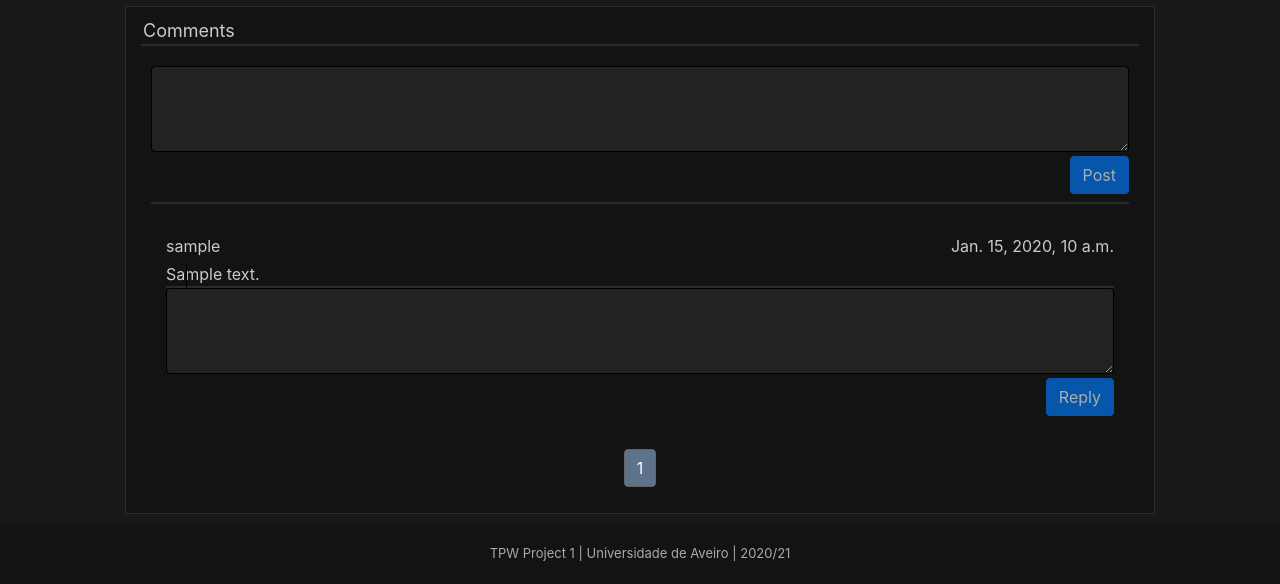
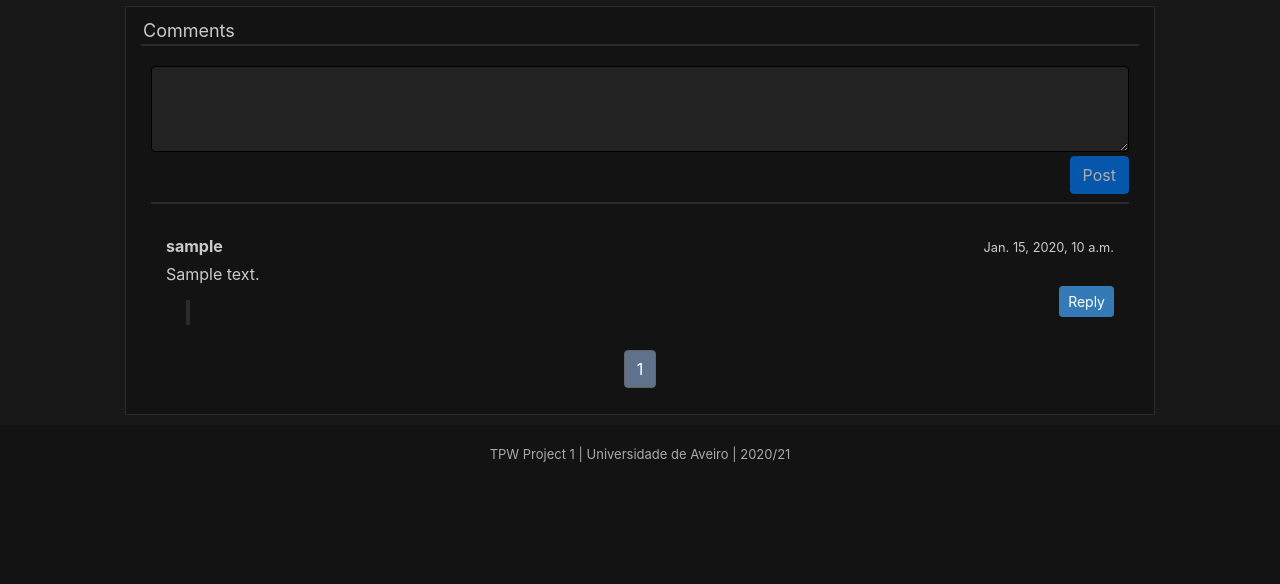
Before and after one commit to Dioben/TPW01, a Django app: page /chapter/1/1/1/ in a window 1280 px wide. Shown: the part 451-1035 px from the top of the page. After the commit the page ends 913 px from the top, so only its background shows below. Run offline with Django 3.2, Linux system fonts and the light colour scheme; tables that the repository leaves empty hold one stand-in row (values such as "Sample post"); some libraries are stand-ins or nearby versions.

Commit message:
Chapter list, chapter page, comments Also 2 line description on lists

```diff
--- a/TPW01/urls.py
+++ b/TPW01/urls.py
@@ -37,7 +37,7 @@ urlpatterns = [
     path('bookeditor/<int:book>', views.bookEditor, name="book editor"),
     path('submitbook/<int:book>',views.submitbook, name="book poster"),
     path('deletebook/<int:book>',views.deletebook, name="book deleter"),
-    path('submitchapter/<int:chapter>', views.submitchapter, name="chapter poster"),
+    path('submitchapter/<int:chapterid>', views.submitchapter, name="chapter poster"),
     path('deletechapter/<int:chapterid>', views.deletechapter, name="chapter deleter"),
     path('comment/',views.postcomment,name="commentpost")
 ]
--- a/app/static/css/css.css
+++ b/app/static/css/css.css
@@ -169,7 +169,7 @@ body {
 .comment-children:not(:empty) {
     margin: -25px 0 0 20px;
     padding: 25px 0 0 29px;
-    border-left: solid black 1px;
+    border-left: solid #2b2b2b 4px;
 }
 
 .comment-children > div {
@@ -282,6 +282,18 @@ a {
 
 .login-clean form .form-control {
     height: 42px;
+}
+
+.description {
+    word-wrap: break-word;
+}
+
+.container-custom .description {
+   overflow: hidden;
+   text-overflow: ellipsis;
+   display: -webkit-box;
+   -webkit-line-clamp: 2;
+   -webkit-box-orient: vertical;
 }
 
 
--- a/app/templates/chapter.html
+++ b/app/templates/chapter.html
@@ -83,29 +83,16 @@
                     {% if not comment.parent %}
                         <div class="d-flex flex-column">
                             <div class="d-flex justify-content-between">
-                        <span>{{ comment.author }}</span>
-                        <span>{{ comment.release }}</span>
+                                <span><b>{{ comment.author }}</b></span>
+                                <span><small>{{ comment.release }}</small></span>
                             </div>
                             <div class="mt-1">
-                        {{ comment.content}}
+                                {{ comment.content }}
                             </div>
-                    <div class="separator"></div>
-                    <div class="comment-children">
-                        {% for childcomment in comments %}
-                            {% if childcomment.parent.id == comment.id %}
-                        <div class="d-flex flex-column">
-                            <div class="d-flex justify-content-between">
-                                <span>{{ childcomment.author }}</span>
-                                <span>{{ childcomment.release }}</span>
+                            <div class="d-flex justify-content-end mb-2">
+                                <button class="btn btn-primary btn-sm" data-toggle="collapse" data-target="#comment{{ comment.id }}" aria-expanded="false" aria-controls="comment{{ comment.id }}">Reply</button>
                             </div>
-                            <div class="mt-1">
-                                {{ childcomment.content }}
-                            </div>
-                            <div class="separator"></div>
-                        </div>
-                            {% endif %}
-                        {% endfor %}
-                    </div>
+                            <div class="collapse" id="comment{{ comment.id }}">
                                 <form method="post" action="/comment/">
                                     {% csrf_token %}
                                     {{ form.chapter }}
@@ -117,14 +104,28 @@
                                         {{ form.content }}
                                     </div>
                                     <div class="d-flex justify-content-end mb-2">
-                        <button type="submit" class="btn btn-primary {% if not user.is_authenticated %}disabled{% endif %}">Reply</button>
+                                        <button type="submit" class="btn btn-primary {% if not user.is_authenticated %}disabled{% endif %}">Post</button>
                                     </div>
                                 </form>
                             </div>
+                            <div class="comment-children">
+                                {% for childcomment in comments %}
+                                    {% if childcomment.parent.id == comment.id %}
+                                        <div class="d-flex flex-column">
+                                            <div class="d-flex justify-content-between">
+                                                <span><b>{{ childcomment.author }}</b></span>
+                                                <span><small>{{ childcomment.release }}</small></span>
+                                            </div>
+                                            <div class="mt-1 mb-5">
+                                                {{ childcomment.content }}
+                                            </div>
+                                        </div>
                                     {% endif %}
                                 {% endfor %}
-
-
+                            </div>
+                        </div>
+                    {% endif %}
+                {% endfor %}
             </div>
             <nav aria-label="pagination">
                 <ul class="pagination justify-content-center">
--- a/app/templates/index.html
+++ b/app/templates/index.html
@@ -45,7 +45,7 @@
                                 <span>Score: {% if book.rating == None %}0{% else %}book.rating{% endif %}/100</span>
                                 <span>Nº Followers</span>
                             </div>
-                            <span class="mt-3">{{ book.description }}</span>
+                            <span class="mt-3 description">{{ book.description }}</span>
                         </div>
                     </div>
                     <div class="separator"></div>
@@ -73,7 +73,7 @@
                                 <span>Score: {% if book.rating == None %}0{% else %}book.rating{% endif %}/100</span>
                                 <span>Nº Followers</span>
                             </div>
-                            <span class="mt-3">{{ book.description }}</span>
+                            <span class="mt-3 description">{{ book.description }}</span>
                         </div>
                     </div>
                     <div class="separator"></div>
--- a/app/templates/user.html
+++ b/app/templates/user.html
@@ -31,7 +31,7 @@
                                         <span>Score: {% if book.rating == None %}0{% else %}book.rating{% endif %}/100</span>
                                         <span>Nº Followers</span>
                                     </div>
-                                    <span class="mt-3">{{ book.description }}</span>
+                                    <span class="mt-3 description">{{ book.description }}</span>
                                 </div>
                                 <div class="d-flex">
                                     <form action="/bookeditor/{{ book.id }}" method="post">
--- a/app/views.py
+++ b/app/views.py
@@ -158,7 +158,7 @@ def bookEditor(request, book):  # book=0 if new?
 
 
 def deletebook(request, book):
-    novel = Book.objects.filter(pk=book)
+    novel = Book.objects.get(pk=book)
     if not request.user.is_authenticated or not (request.user.is_staff or request.user == novel.author):
         return HttpResponse('get out', 403)
     novel.delete()
@@ -175,12 +175,12 @@ def submitbook(request, book):
         novel = novel.get()
     if request.user != novel.author:
         return HttpResponse('get out', 403)
-    form = BookCreationForm(request.post)
+    form = BookCreationForm(request.POST)
     if form.is_valid():
         novel.title = form.cleaned_data['title']
         novel.description = form.cleaned_data['description']
         novel.save()
-        return redirect(f'book/{book}')
+        return redirect(f'/book/{novel.id}')
     else:
         return render(request, "bookeditor.html", {'bookid': book, 'form': form})
 
@@ -205,7 +205,7 @@ def submitchapter(request, chapterid):
         chaptersubmittransaction(chid, chapter)
         return redirect(f'books/{form.cleaned_data["novel"]}')
     else:
-        data = {'chapter_id': chid, 'book': Book.objects.get(pk=request.post['novel']), 'form': form}
+        data = {'chapter_id': chid, 'book': Book.objects.get(pk=request.POST['novel']), 'form': form}
         return render(request, "chaptereditor.html", data)
 
 
@@ -218,17 +218,17 @@ def chaptersubmittransaction(chid, chapter):
     chapter.save()
 
 
-def deletechapter(request, chapter):
+def deletechapter(request, chapterid):
     if not request.user.is_authenticated:
         return HttpResponse('get out', 403)
-    chapter = Chapter.objects.filter(pk=chapter)
+    chapter = Chapter.objects.filter(pk=chapterid)
     if chapter.exists():
         chapter = chapter.get()
         if request.user.is_staff or chapter.novel.author == request.user:
             nv = chapter.novel
             chapterdeletetransaction(chapter)
 
-            return redirect(f'books/{nv}')
+            return redirect(f'/book/{nv.id}')
         return HttpResponse("No permission", 403)
     else:
         return HttpResponse("Not Found", 404)
```
Also changed, not shown: app/templates/book.html (+7 -18 lines), app/migrations/0001_initial.py. Lines whose indentation alone changed are shown as unchanged.
